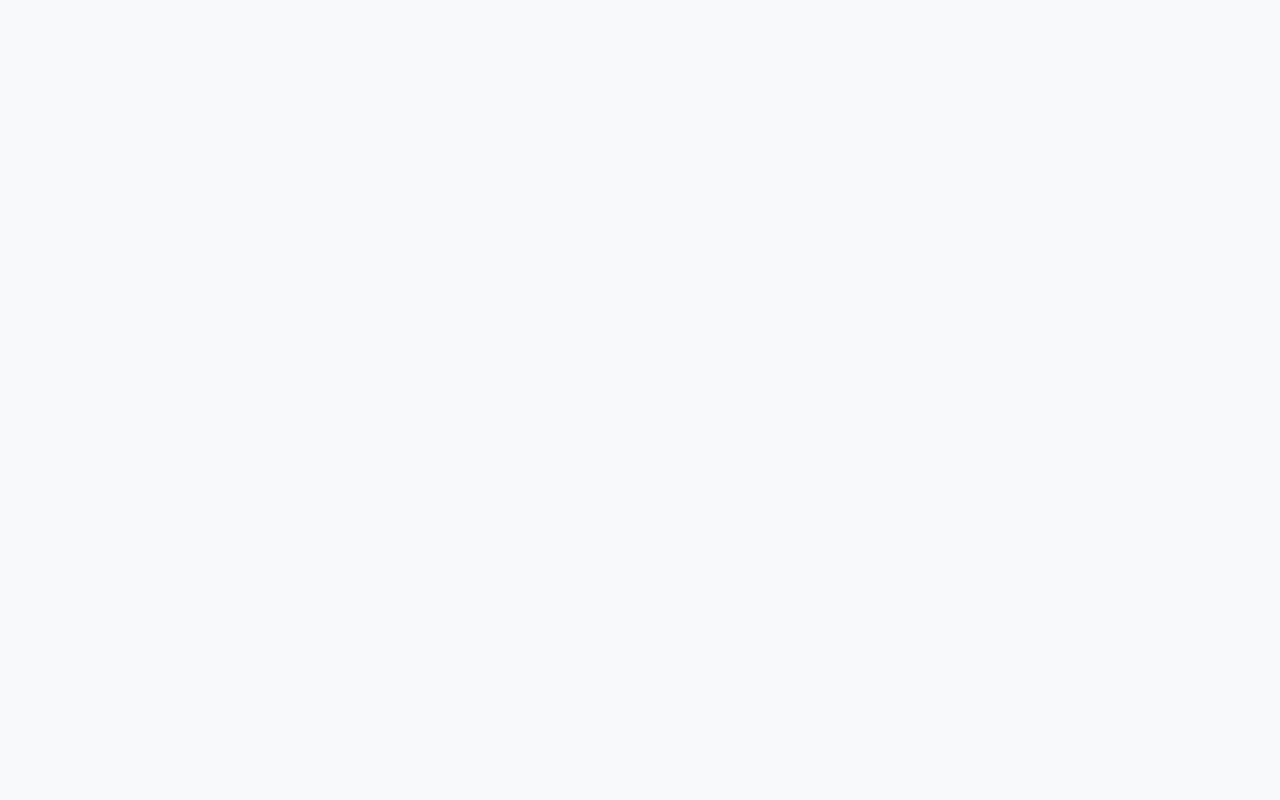
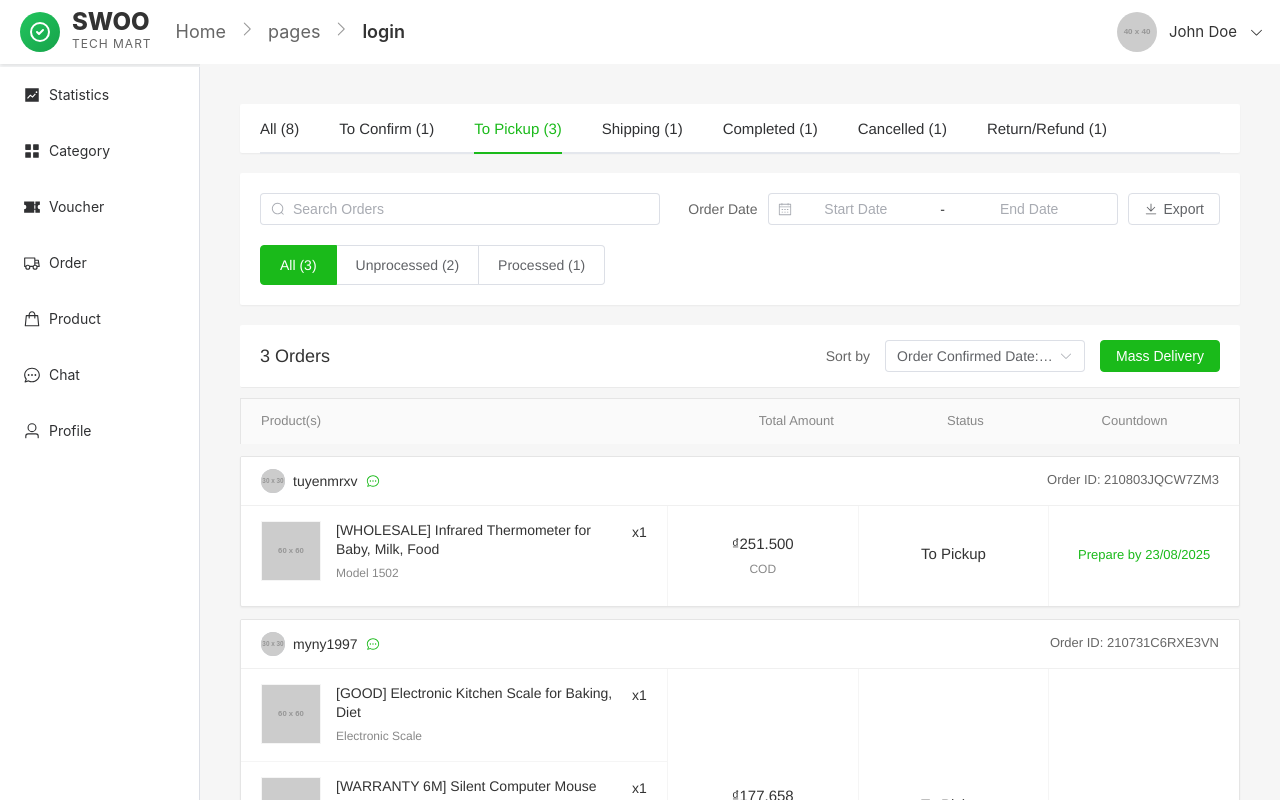
Before and after one commit to phamdatzx/microservice-e-commerce-SE122, a Vue app in the folder frontend/: page /seller/order in a window 1280 px wide. Before the commit this address had no page. Built offline with nearby package versions, Linux system fonts and the light colour scheme.

Commit message:
refactor: change from 'Shipping' to 'Order' (Seller).

```diff
--- a/frontend/src/router/index.ts
+++ b/frontend/src/router/index.ts
@@ -18,7 +18,7 @@ import CheckoutView from '@/views/customer/CheckoutView/CheckoutView.vue'
 import ChatView from '@/views/seller/ChatView.vue'
 import SellerProfileView from '@/views/seller/ProfileView.vue'
 import VoucherManagerView from '@/views/seller/VoucherManagerView.vue'
-import ShippingManagerView from '@/views/seller/ShippingManagerView.vue'
+import OrderManagerView from '@/views/seller/OrderManagerView.vue'
 import StatisticView from '@/views/seller/StatisticView.vue'
 import AdminHomeView from '@/views/admin/HomeView.vue'
 import CategoryManagerView from '@/views/admin/CategoryView.vue'
@@ -194,7 +194,7 @@ const router = createRouter({
         { path: 'chat', name: 'chat', component: ChatView },
         { path: 'profile', name: 'seller-profile', component: SellerProfileView },
         { path: 'voucher', name: 'voucher', component: VoucherManagerView },
-        { path: 'shipping', name: 'shipping', component: ShippingManagerView },
+        { path: 'order', name: 'order', component: OrderManagerView },
         { path: 'statistic', name: 'statistic', component: StatisticView },
       ],
     },
--- a/frontend/src/views/seller/HomeView.vue
+++ b/frontend/src/views/seller/HomeView.vue
@@ -94,10 +94,10 @@ const handleClose = (key: string, keyPath: string[]) => {
                 <span>Voucher</span>
               </el-menu-item>
             </RouterLink>
-            <RouterLink to="/seller/shipping">
+            <RouterLink to="/seller/order">
               <el-menu-item index="7">
                 <el-icon><Van /></el-icon>
-                <span>Shipping</span>
+                <span>Order</span>
               </el-menu-item>
             </RouterLink>
             <RouterLink to="/seller/product">
--- a/frontend/src/views/seller/ShippingManagerView.vue
+++ b/frontend/src/views/seller/OrderManagerView.vue
@@ -409,7 +409,7 @@ const handleBatchDelivery = () => {
 </script>
 
 <template>
-  <div class="shipping-manager">
+  <div class="order-manager">
     <!-- Main Tabs -->
     <div class="main-tabs">
       <el-tabs v-model="activeTab" class="custom-tabs">
@@ -539,7 +539,7 @@ const handleBatchDelivery = () => {
 </template>
 
 <style scoped>
-.shipping-manager {
+.order-manager {
   padding: 20px;
   background-color: #f6f6f6;
   min-height: 100vh;
```
